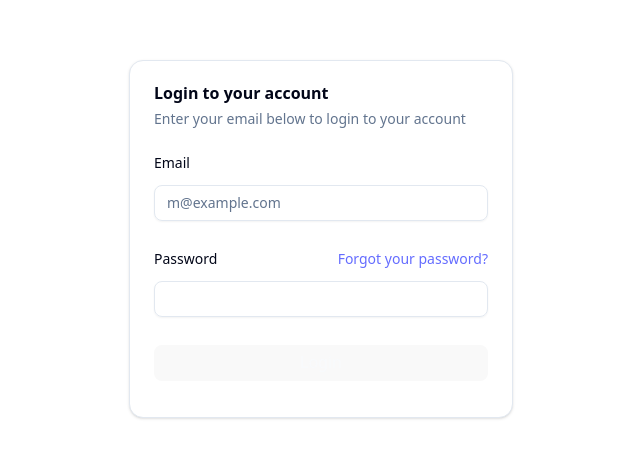
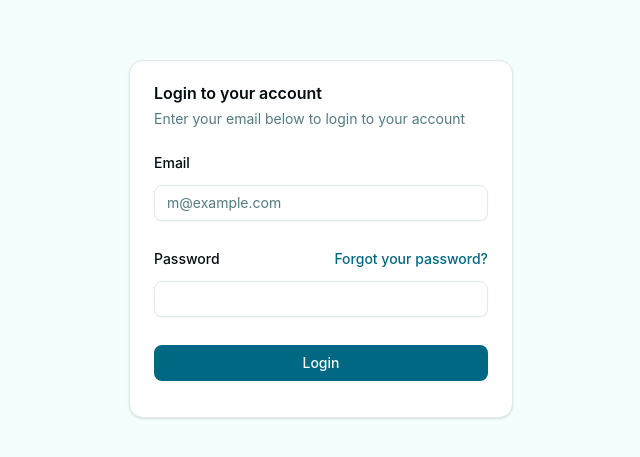
Before and after one commit to DatTranPhuc/CENFRA-MS-, a React (Vite) app: page /login in a window 1280 px wide. Shown: the part 161-618 px from the top of the page, without its empty margins (319-959 px from the left). Built offline with nearby package versions, Linux system fonts and the light colour scheme.

Commit message:
chore: update typography, colors, and global CSS variables

```diff
--- a/src/index.css
+++ b/src/index.css
@@ -1,66 +1,106 @@
 @import 'tailwindcss';
 
 @custom-variant dark (&:is(.dark *));
+
 :root {
-  font-family: system-ui, Avenir, Helvetica, Arial, sans-serif;
+  /* Giữ nguyên cấu trúc Font và Typography */
+  font-family: Inter, system-ui, Avenir, Helvetica, Arial, sans-serif;
   line-height: 1.5;
   font-weight: 400;
+  color-scheme: light dark;
 
-  color-scheme: light dark;
-  color: rgba(255, 255, 255, 0.87);
-  background-color: #242424;
-
+  /* Giữ nguyên logic rendering */
   font-synthesis: none;
   text-rendering: optimizeLegibility;
   -webkit-font-smoothing: antialiased;
   -moz-osx-font-smoothing: grayscale;
+
+  /* --- CẤU HÌNH BIẾN MÀU (Đã fix để Light Mode không bị đen) --- */
   --radius: 0.625rem;
-  --background: oklch(1 0 0);
-  --foreground: oklch(0.129 0.042 264.695);
+
+  --background: oklch(0.99 0.01 210); /* Trắng xanh sạch sẽ */
+  --foreground: oklch(0.129 0.042 210);
   --card: oklch(1 0 0);
-  --card-foreground: oklch(0.129 0.042 264.695);
+  --card-foreground: oklch(0.129 0.042 210);
   --popover: oklch(1 0 0);
-  --popover-foreground: oklch(0.129 0.042 264.695);
-  --primary: oklch(0.208 0.042 265.755);
-  --primary-foreground: oklch(0.984 0.003 247.858);
-  --secondary: oklch(0.968 0.007 247.896);
-  --secondary-foreground: oklch(0.208 0.042 265.755);
-  --muted: oklch(0.968 0.007 247.896);
-  --muted-foreground: oklch(0.554 0.046 257.417);
-  --accent: oklch(0.968 0.007 247.896);
-  --accent-foreground: oklch(0.208 0.042 265.755);
+  --popover-foreground: oklch(0.129 0.042 210);
+
+  --primary: oklch(0.45 0.15 210); /* Xanh quản lý */
+  --primary-foreground: oklch(0.984 0.003 210);
+
+  --secondary: oklch(0.968 0.007 210);
+  --secondary-foreground: oklch(0.208 0.042 210);
+
+  --muted: oklch(0.968 0.007 210);
+  --muted-foreground: oklch(0.554 0.046 210);
+
+  --accent: oklch(0.75 0.18 45); /* Cam hành động (Order/Ship) */
+  --accent-foreground: oklch(0.208 0.042 45);
+
   --destructive: oklch(0.577 0.245 27.325);
-  --border: oklch(0.929 0.013 255.508);
-  --input: oklch(0.929 0.013 255.508);
-  --ring: oklch(0.704 0.04 256.788);
+  --border: oklch(0.929 0.013 210);
+  --input: oklch(0.929 0.013 210);
+  --ring: oklch(0.704 0.04 210);
+
+  /* Giữ nguyên Chart và Sidebar variables */
   --chart-1: oklch(0.646 0.222 41.116);
   --chart-2: oklch(0.6 0.118 184.704);
   --chart-3: oklch(0.398 0.07 227.392);
   --chart-4: oklch(0.828 0.189 84.429);
   --chart-5: oklch(0.769 0.188 70.08);
-  --sidebar: oklch(0.984 0.003 247.858);
-  --sidebar-foreground: oklch(0.129 0.042 264.695);
-  --sidebar-primary: oklch(0.208 0.042 265.755);
-  --sidebar-primary-foreground: oklch(0.984 0.003 247.858);
-  --sidebar-accent: oklch(0.968 0.007 247.896);
-  --sidebar-accent-foreground: oklch(0.208 0.042 265.755);
-  --sidebar-border: oklch(0.929 0.013 255.508);
-  --sidebar-ring: oklch(0.704 0.04 256.788);
+
+  --sidebar: oklch(0.984 0.003 210);
+  --sidebar-foreground: oklch(0.129 0.042 210);
+  --sidebar-primary: oklch(0.208 0.042 210);
+  --sidebar-primary-foreground: oklch(0.984 0.003 210);
+  --sidebar-accent: oklch(0.968 0.007 210);
+  --sidebar-accent-foreground: oklch(0.208 0.042 210);
+  --sidebar-border: oklch(0.929 0.013 210);
+  --sidebar-ring: oklch(0.704 0.04 210);
 }
 
+.dark {
+  /* Nền tối xanh đậm sâu, không phải màu đen tuyền để tránh mỏi mắt */
+  --background: oklch(0.15 0.02 210);
+  --foreground: oklch(0.95 0.01 210);
+
+  /* Card và Popover sáng hơn nền một chút để tạo chiều sâu (Elevation) */
+  --card: oklch(0.2 0.03 210);
+  --card-foreground: oklch(0.95 0.01 210);
+  --popover: oklch(0.2 0.03 210);
+  --popover-foreground: oklch(0.95 0.01 210);
+
+  /* Màu chính sẽ sáng lên một chút để nổi bật trên nền tối */
+  --primary: oklch(0.65 0.12 210);
+  --primary-foreground: oklch(0.1 0.02 210);
+
+  --secondary: oklch(0.25 0.03 210);
+  --secondary-foreground: oklch(0.95 0.01 210);
+
+  --muted: oklch(0.25 0.03 210);
+  --muted-foreground: oklch(0.7 0.02 210);
+
+  /* Màu cam Accent vẫn giữ độ rực để nhấn mạnh */
+  --accent: oklch(0.75 0.18 45);
+  --accent-foreground: oklch(0.1 0.02 45);
+
+  /* Border trong dark mode nên mờ và mảnh hơn */
+  --border: oklch(0.3 0.03 210 / 0.5);
+  --input: oklch(0.3 0.03 210 / 0.5);
+  --ring: oklch(0.65 0.12 210);
+
+  /* Sidebar trong Dark Mode */
+  --sidebar: oklch(0.18 0.03 210);
+  --sidebar-foreground: oklch(0.95 0.01 210);
+  --sidebar-primary: oklch(0.65 0.12 210);
+  --sidebar-border: oklch(0.3 0.03 210 / 0.5);
+}
+
+/* Giữ nguyên các định nghĩa cho Link và Headings của bạn */
 a {
   font-weight: 500;
-  color: #646cff;
+  color: var(--primary);
   text-decoration: inherit;
-}
-a:hover {
-  color: #535bf2;
-}
-
-body {
-  margin: 0;
-  min-width: 320px;
-  min-height: 100vh;
 }
 
 h1 {
@@ -68,39 +108,8 @@ h1 {
   line-height: 1.1;
 }
 
-button {
-  border-radius: 8px;
-  border: 1px solid transparent;
-  padding: 0.6em 1.2em;
-  font-size: 1em;
-  font-weight: 500;
-  font-family: inherit;
-  background-color: #1a1a1a;
-  cursor: pointer;
-  transition: border-color 0.25s;
-}
-button:hover {
-  border-color: #646cff;
-}
-button:focus,
-button:focus-visible {
-  outline: 4px auto -webkit-focus-ring-color;
-}
-
-@media (prefers-color-scheme: light) {
-  :root {
-    color: #213547;
-    background-color: #ffffff;
-  }
-  a:hover {
-    color: #747bff;
-  }
-  button {
-    background-color: #f9f9f9;
-  }
-}
-
 @theme inline {
+  /* Giữ nguyên cấu trúc Theme v4 của bạn */
   --radius-sm: calc(var(--radius) - 4px);
   --radius-md: calc(var(--radius) - 2px);
   --radius-lg: var(--radius);
@@ -108,6 +117,7 @@ button:focus-visible {
   --radius-2xl: calc(var(--radius) + 8px);
   --radius-3xl: calc(var(--radius) + 12px);
   --radius-4xl: calc(var(--radius) + 16px);
+
   --color-background: var(--background);
   --color-foreground: var(--foreground);
   --color-card: var(--card);
@@ -141,45 +151,14 @@ button:focus-visible {
   --color-sidebar-ring: var(--sidebar-ring);
 }
 
-.dark {
-  --background: oklch(0.129 0.042 264.695);
-  --foreground: oklch(0.984 0.003 247.858);
-  --card: oklch(0.208 0.042 265.755);
-  --card-foreground: oklch(0.984 0.003 247.858);
-  --popover: oklch(0.208 0.042 265.755);
-  --popover-foreground: oklch(0.984 0.003 247.858);
-  --primary: oklch(0.929 0.013 255.508);
-  --primary-foreground: oklch(0.208 0.042 265.755);
-  --secondary: oklch(0.279 0.041 260.031);
-  --secondary-foreground: oklch(0.984 0.003 247.858);
-  --muted: oklch(0.279 0.041 260.031);
-  --muted-foreground: oklch(0.704 0.04 256.788);
-  --accent: oklch(0.279 0.041 260.031);
-  --accent-foreground: oklch(0.984 0.003 247.858);
-  --destructive: oklch(0.704 0.191 22.216);
-  --border: oklch(1 0 0 / 10%);
-  --input: oklch(1 0 0 / 15%);
-  --ring: oklch(0.551 0.027 264.364);
-  --chart-1: oklch(0.488 0.243 264.376);
-  --chart-2: oklch(0.696 0.17 162.48);
-  --chart-3: oklch(0.769 0.188 70.08);
-  --chart-4: oklch(0.627 0.265 303.9);
-  --chart-5: oklch(0.645 0.246 16.439);
-  --sidebar: oklch(0.208 0.042 265.755);
-  --sidebar-foreground: oklch(0.984 0.003 247.858);
-  --sidebar-primary: oklch(0.488 0.243 264.376);
-  --sidebar-primary-foreground: oklch(0.984 0.003 247.858);
-  --sidebar-accent: oklch(0.279 0.041 260.031);
-  --sidebar-accent-foreground: oklch(0.984 0.003 247.858);
-  --sidebar-border: oklch(1 0 0 / 10%);
-  --sidebar-ring: oklch(0.551 0.027 264.364);
-}
-
 @layer base {
   * {
     @apply border-border outline-ring/50;
   }
   body {
-    @apply bg-background text-foreground;
+    @apply bg-background text-foreground antialiased;
+    margin: 0;
+    min-width: 320px;
+    min-height: 100vh;
   }
 }
```
